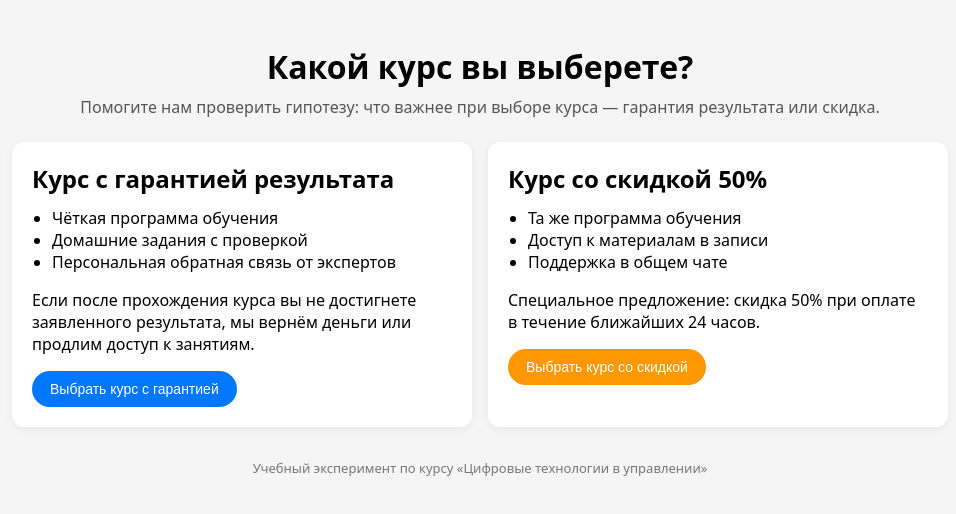
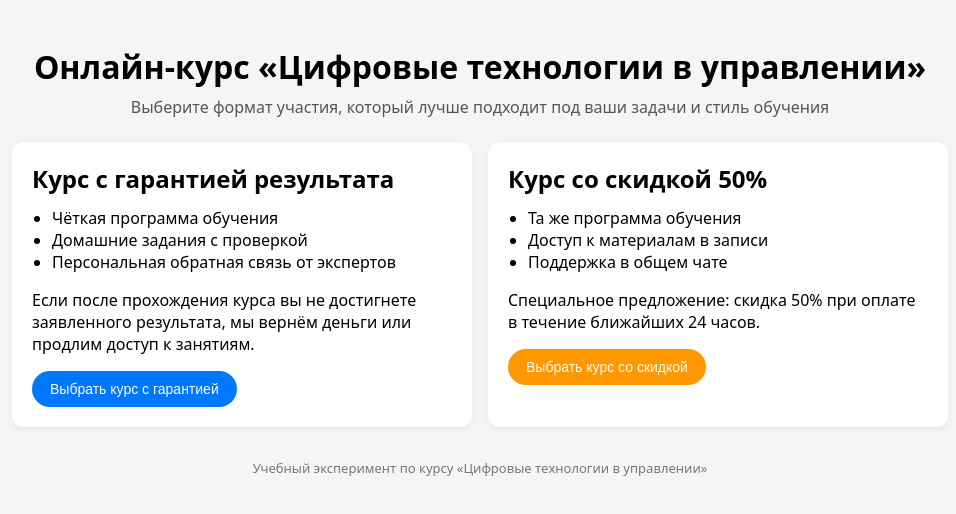
Before and after one commit to PlastininaVA/experiment-site, a plain HTML site: page index.html in a window 1280 px wide. Shown: the whole page, without its empty margins (160-1116 px from the left). Drawn offline with Linux system fonts and the light colour scheme.

Commit message:
Update index.html

```diff
--- a/index.html
+++ b/index.html
@@ -2,7 +2,7 @@
 <html lang="ru">
 <head>
     <meta charset="UTF-8">
-    <title>Эксперимент: какой курс вы выберете?</title>
+    <title>Онлайн-курс «Цифровые технологии в управлении»</title>
     <meta name="viewport" content="width=device-width, initial-scale=1">
     <style>
         body {
@@ -76,9 +76,9 @@
 </head>
 <body>
 <div class="container">
-    <h1>Какой курс вы выберете?</h1>
+    <h1>Онлайн-курс «Цифровые технологии в управлении»</h1>
     <p class="subtitle">
-        Помогите нам проверить гипотезу: что важнее при выборе курса &mdash; гарантия результата или скидка.
+        Выберите формат участия, который лучше подходит под ваши задачи и стиль обучения
     </p>
 
     <div class="cards">
```
